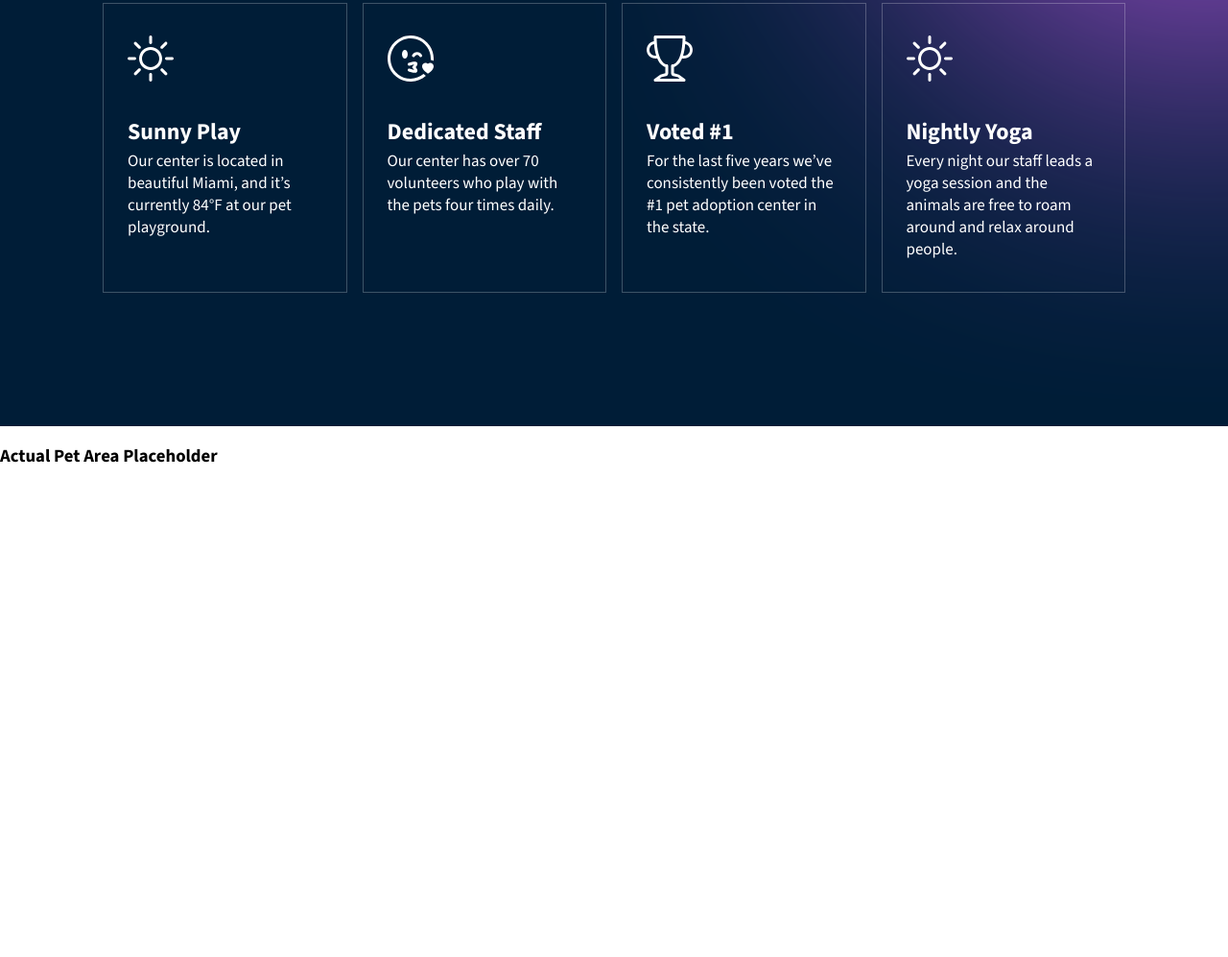
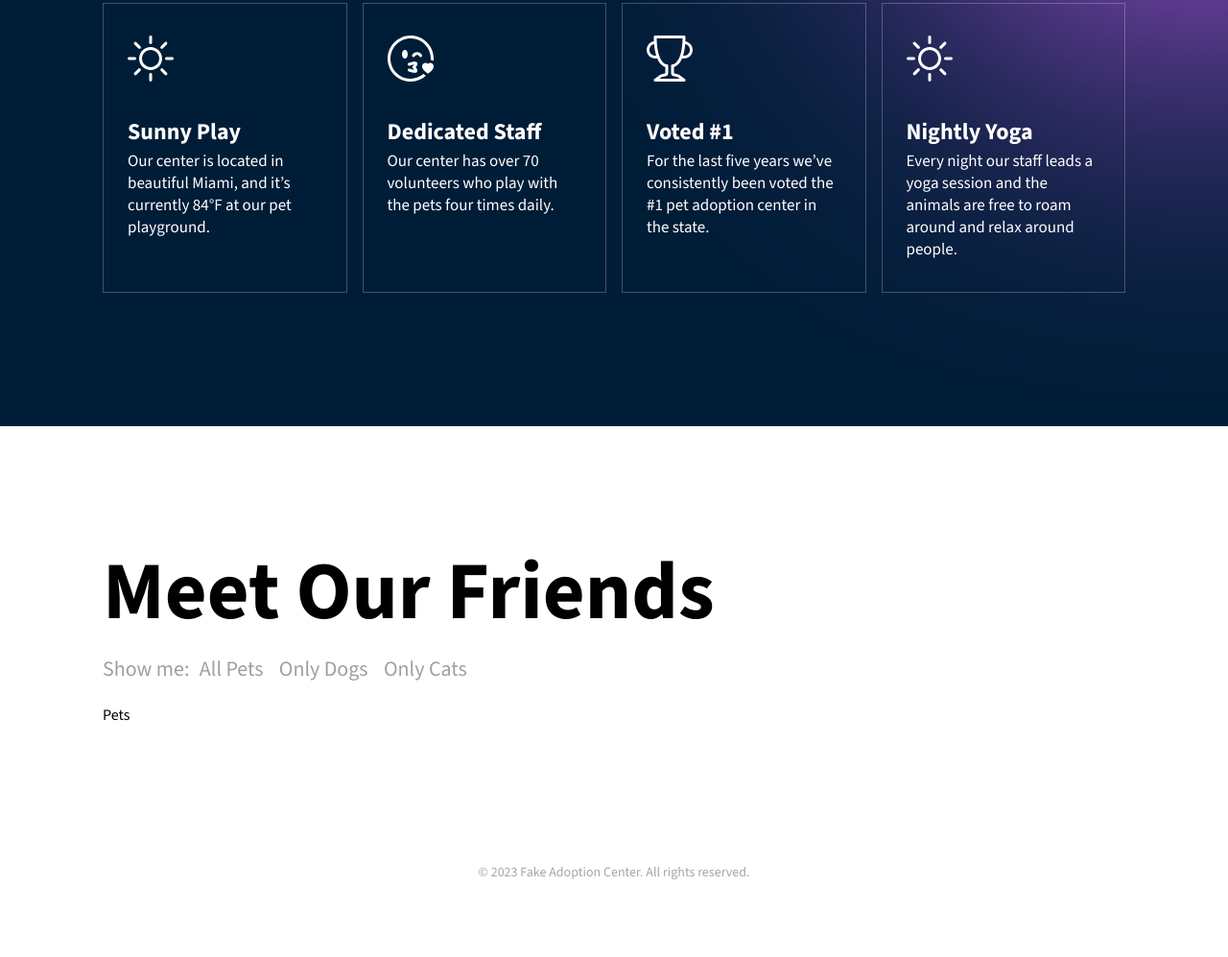
Before and after one commit to gochaavsajanishvili/Become-a-Web-Developer-2024-Bootcamp, a plain HTML site: page index.html in a window 1280 px wide. Shown: the part 613-1610 px from the top of the page at 96% size. Before the commit the page ends 1119 px from the top, so only its background shows below. Drawn offline with nearby package versions, Linux system fonts and the light colour scheme.

Commit message:
Added a new "Meet Our Friends" section to index.html with pet filtering buttons and a footer. Updated styles.css to include new styles for the page section, pet filter, and site footer for improved layout and aesthetics.

```diff
--- a/index.html
+++ b/index.html
@@ -106,11 +106,32 @@
       </div>
       <div class="circle"></div>
       <div class="circle-two"></div>
-
     </div>
   </div>
 
-  <h3>Actual Pet Area Placeholder</h3>
+  <div class="page-section">
+    <div class="page-section-inner">
+      <h2 class="page-section-title">Meet Our Friends</h2>
+      <div class="pet-filter">
+        <p>
+          Show me:
+          <button>All Pets</button>
+          <button>Only Dogs</button>
+          <button>Only Cats</button>
+        </p>
+      </div>
+
+      <div class="list-of-pets">
+        Pets
+      </div>
+    </div>
+  </div>
+
+  <footer class="site-footer">
+    <p>
+      &copy; 2023 Fake Adoption Center. All rights reserved.
+    </p>
+  </footer>
 </body>
 
 </html>
--- a/styles.css
+++ b/styles.css
@@ -113,3 +113,39 @@ body {
   top: -365px;
   left: -125px;
 }
+
+.page-section {
+  padding: 130px 16px;
+}
+
+.page-section-inner {
+  max-width: 1066px;
+  margin: 0 auto;
+}
+
+.page-section-title {
+  font-size: 5.31rem;
+  margin: 0;
+  line-height: 1;
+}
+
+.pet-filter {
+  color: #9F9F9F;
+  font-size: 1.375rem;
+}
+
+.pet-filter button {
+  background-color: transparent;
+  border: none;
+  font-family: 'Source Sans 3', sans-serif;
+  font-size: 1.375rem;
+  color: #9F9F9F;
+}
+
+.site-footer {
+  text-align: center;
+  color: #A6A6A6;
+  font-size: .875rem;
+  margin: 0;
+  padding: 0 0 65px 0;
+}
```
